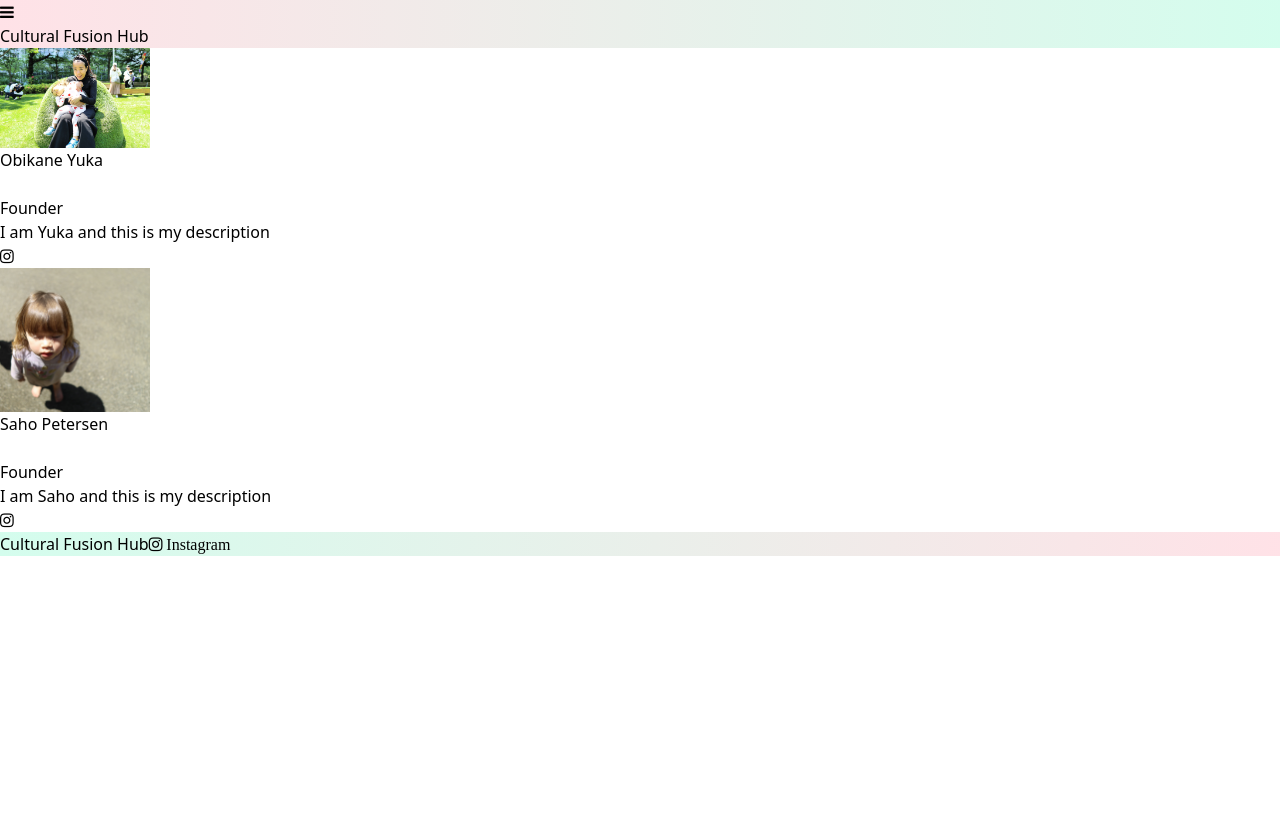
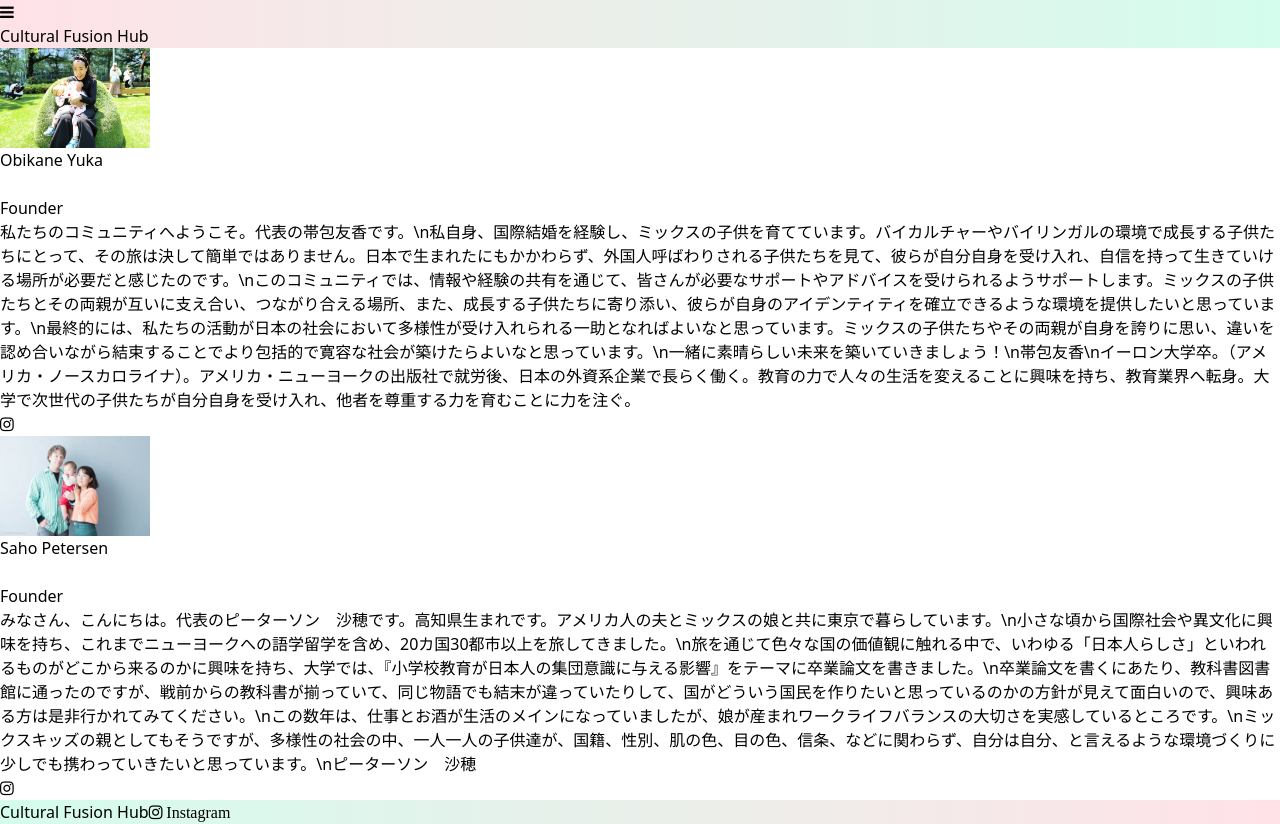
Before and after one commit to brandon-lindberg/cultural-fusion-hub, a Next.js app: page /profile in a window 1280 px wide. Before the commit the page ends 800 px from the top, so only its background shows below. Built offline with nearby package versions, Linux system fonts and the light colour scheme; what tailwindcss-gradients would draw is missing.

Commit message:
updated profile page

```diff
--- a/components/Layout.tsx
+++ b/components/Layout.tsx
@@ -70,6 +70,9 @@ const Layout = ({ children, title = 'This is the default title' }: Props) => {
                 <Link href="/about">{t('about')}</Link>
               </li>
               <li>
+                <Link href="/profile">{t('profile')}</Link>
+              </li>
+              <li>
                 <Link href="/contact">{t('contact')}</Link>
               </li>
             </ul>
--- a/components/ProfileCard.tsx
+++ b/components/ProfileCard.tsx
@@ -20,7 +20,7 @@ export default function ProfileCard(props) {
 
       <div className="mb-4">
         <h3 className="title text-center mb-2">{props.position}</h3>
-        <p className="mx-4 text-center">{props.description}</p>
+        <p className="mx-4 text-justify text-center overflow-auto max-h-48 no-scrollbar">{props.description}</p>
       </div>
 
       <div className="flex justify-center gap-2">
--- a/pages/profile.tsx
+++ b/pages/profile.tsx
@@ -1,6 +1,7 @@
 import Link from 'next/link';
 import Layout from '../components/Layout';
 import ProfileCard from '../components/ProfileCard';
+import { t } from 'i18next';
 
 const ProfilePage = () => (
   <Layout title="Profile">
@@ -10,7 +11,7 @@ const ProfilePage = () => (
           name="Obikane Yuka"
           image="/profile_one.jpg"
           position="Founder"
-          description="I am Yuka and this is my description"
+          description={t('yuka-description')}
           instagram="https://www.instagram.com/culturalfusionhub/"
           // twitter="https://twitter.com/"
           // linkedin="https://www.linkedin.com/"
@@ -20,9 +21,9 @@ const ProfilePage = () => (
       <div className="profile m-3">
         <ProfileCard
           name="Saho Petersen"
-          image="/profile_two.jpg"
+          image="/profile_three.jpg"
           position="Founder"
-          description="I am Saho and this is my description"
+          description={t('saho-description')}
           instagram="https://www.instagram.com/culturalfusionhub/"
           // twitter="https://twitter.com/"
           // linkedin="https://www.linkedin.com/"
--- a/public/locales/en/translation.json
+++ b/public/locales/en/translation.json
@@ -31,5 +31,7 @@
   "last-name": "Last Name",
   "message": "Message",
   "send": "Send",
-  "event-description": "A gathering for mixed kids and their moms and dads. We also have English book readings! We have plenty of toys prepared, so feel free to bring your children along. If you have time, let's go for lunch or to a nearby summer festival after the gathering!"
+  "event-description": "A gathering for mixed kids and their moms and dads. We also have English book readings! We have plenty of toys prepared, so feel free to bring your children along. If you have time, let's go for lunch or to a nearby summer festival after the gathering!",
+  "yuka-description": "",
+  "saho-description": ""
 }
--- a/public/locales/ja/translation.json
+++ b/public/locales/ja/translation.json
@@ -31,5 +31,7 @@
   "first-name": "名",
   "message": "問い合わせ内容",
   "send": "Send",
-  "event-descrition": "ミックスキッズとそのママさん、パパさんの交流会。英語の本の読み聞かせもあります！おもちゃもたくさん準備していますので、お子様を連れて、お気軽にお越しください。お時間のある方は、交流会の後にランチや近場の夏祭りに行きましょう！"
+  "event-descrition": "ミックスキッズとそのママさん、パパさんの交流会。英語の本の読み聞かせもあります！おもちゃもたくさん準備していますので、お子様を連れて、お気軽にお越しください。お時間のある方は、交流会の後にランチや近場の夏祭りに行きましょう！",
+  "yuka-description": "私たちのコミュニティへようこそ。代表の帯包友香です。\\n私自身、国際結婚を経験し、ミックスの子供を育てています。バイカルチャーやバイリンガルの環境で成長する子供たちにとって、その旅は決して簡単ではありません。日本で生まれたにもかかわらず、外国人呼ばわりされる子供たちを見て、彼らが自分自身を受け入れ、自信を持って生きていける場所が必要だと感じたのです。\\nこのコミュニティでは、情報や経験の共有を通じて、皆さんが必要なサポートやアドバイスを受けられるようサポートします。ミックスの子供たちとその両親が互いに支え合い、つながり合える場所、また、成長する子供たちに寄り添い、彼らが自身のアイデンティティを確立できるような環境を提供したいと思っています。\\n最終的には、私たちの活動が日本の社会において多様性が受け入れられる一助となればよいなと思っています。ミックスの子供たちやその両親が自身を誇りに思い、違いを認め合いながら結束することでより包括的で寛容な社会が築けたらよいなと思っています。\\n一緒に素晴らしい未来を築いていきましょう！\\n帯包友香\\nイーロン大学卒。（アメリカ・ノースカロライナ）。アメリカ・ニューヨークの出版社で就労後、日本の外資系企業で長らく働く。教育の力で人々の生活を変えることに興味を持ち、教育業界へ転身。大学で次世代の子供たちが自分自身を受け入れ、他者を尊重する力を育むことに力を注ぐ。",
+  "saho-description": "みなさん、こんにちは。代表のピーターソン　沙穂です。高知県生まれです。アメリカ人の夫とミックスの娘と共に東京で暮らしています。\\n小さな頃から国際社会や異文化に興味を持ち、これまでニューヨークへの語学留学を含め、20カ国30都市以上を旅してきました。\\n旅を通じて色々な国の価値観に触れる中で、いわゆる「日本人らしさ」といわれるものがどこから来るのかに興味を持ち、大学では、『小学校教育が日本人の集団意識に与える影響』をテーマに卒業論文を書きました。\\n卒業論文を書くにあたり、教科書図書館に通ったのですが、戦前からの教科書が揃っていて、同じ物語でも結末が違っていたりして、国がどういう国民を作りたいと思っているのかの方針が見えて面白いので、興味ある方は是非行かれてみてください。\\nこの数年は、仕事とお酒が生活のメインになっていましたが、娘が産まれワークライフバランスの大切さを実感しているところです。\\nミックスキッズの親としてもそうですが、多様性の社会の中、一人一人の子供達が、国籍、性別、肌の色、目の色、信条、などに関わらず、自分は自分、と言えるような環境づくりに少しでも携わっていきたいと思っています。\\nピーターソン　沙穂"
 }
--- a/styles/globals.scss
+++ b/styles/globals.scss
@@ -38,3 +38,14 @@
   color: rgb(161 161 170);
   --tw-text-opacity: 1;
 }
+
+/* Hide scrollbar for Chrome, Safari and Opera */
+.no-scrollbar::-webkit-scrollbar {
+  display: none;
+}
+
+/* Hide scrollbar for IE, Edge and Firefox */
+.no-scrollbar {
+  -ms-overflow-style: none;  /* IE and Edge */
+  scrollbar-width: none;  /* Firefox */
+}
```
Also changed, not shown: public/profile_three.jpg (added), public/profile_two.jpg (deleted).
